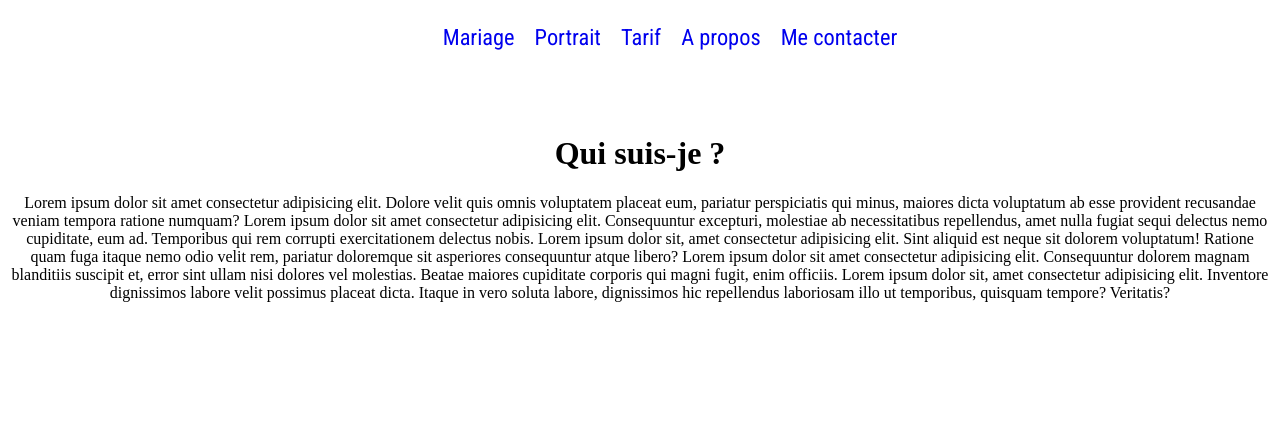
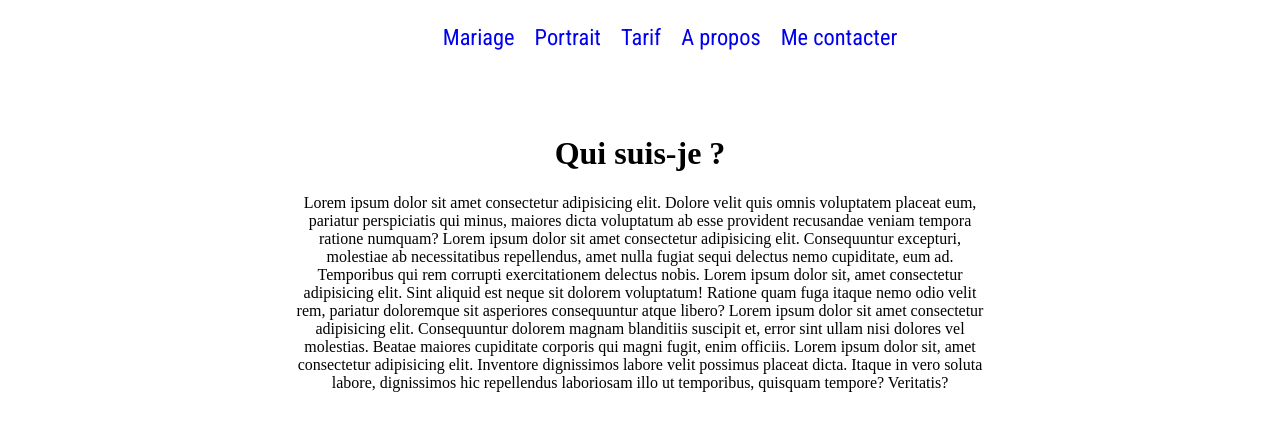
Before and after one commit to SacleuxBenoit/Site-Photographe-V2, a Vue app in the folder front/: page /about in a window 1280 px wide. Shown: the top 430 px of the page. Built offline with nearby package versions, Linux system fonts and the light colour scheme.

Commit message:
add some margin left and right for a good center to the text in the page About.vue

```diff
--- a/front/src/views/About.vue
+++ b/front/src/views/About.vue
@@ -9,5 +9,7 @@
 .about{
   text-align: center;
   padding-top:3rem;
+  margin-right: 18rem;
+  margin-left: 18rem;
 }
 </style>
```
